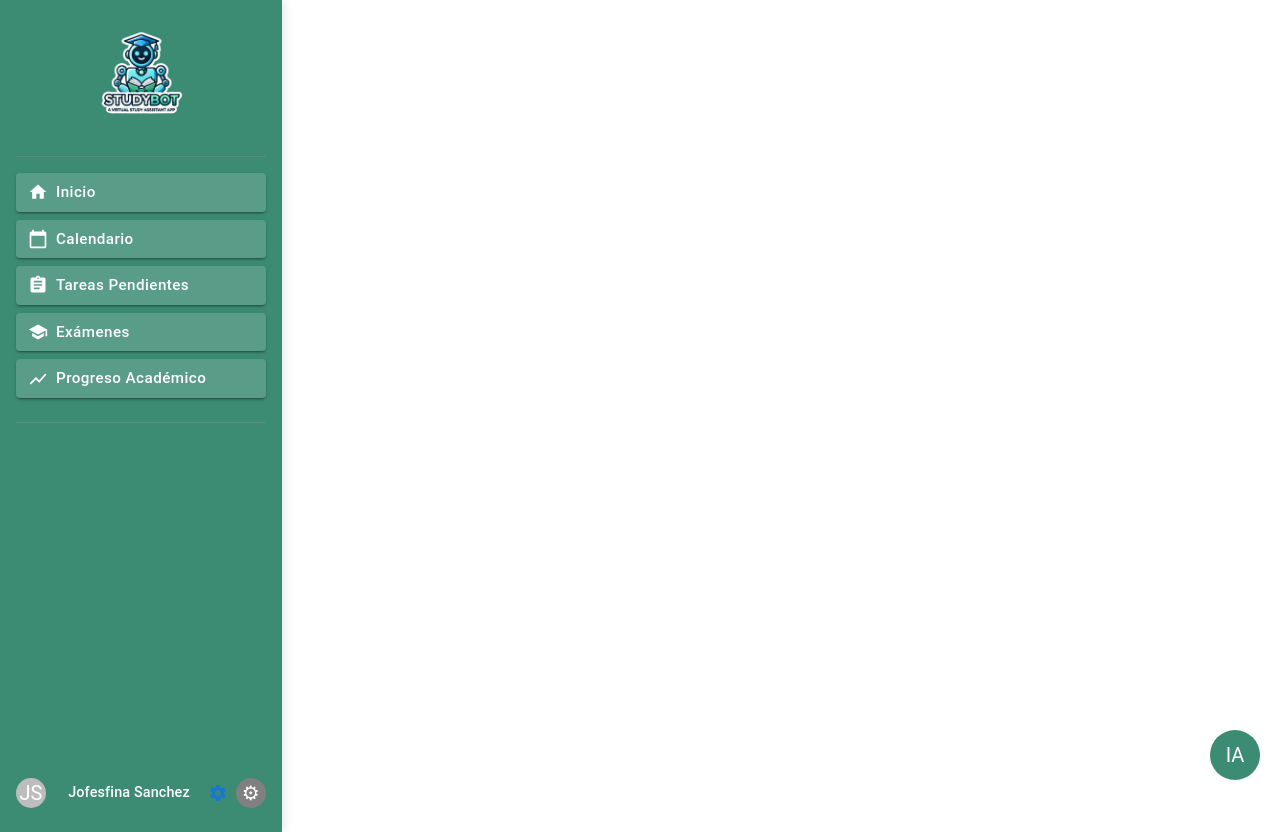
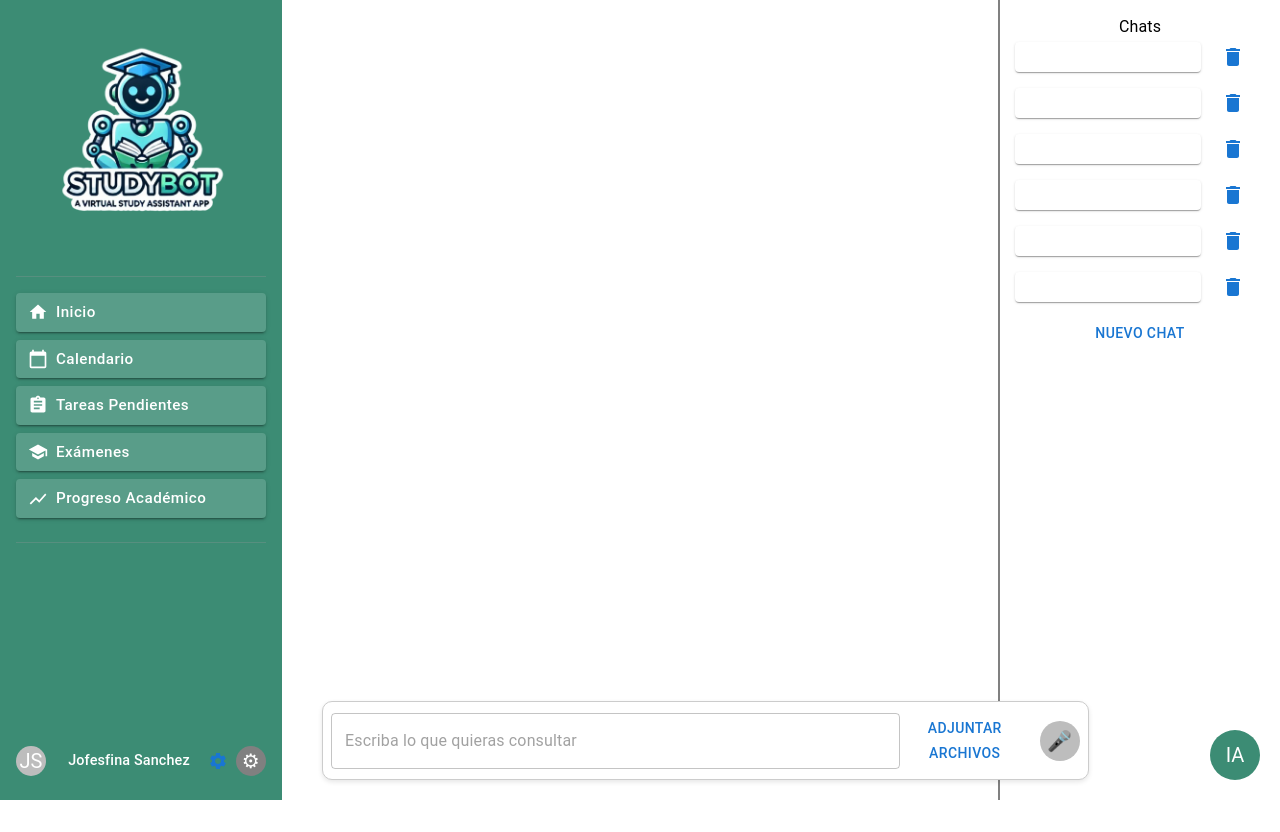
Before and after one commit to ElSenpaiSAMA/Proyecto_Study_Bot, a React (Create React App) app: page /chat in a window 1280 px wide. After the commit the page ends 800 px from the top, so only its background shows below. Built offline with nearby package versions, Linux system fonts and the light colour scheme.

Commit message:
CHATPAGE Y CAMBIO DE LOGO

```diff
--- a/src/frontend/App.js
+++ b/src/frontend/App.js
@@ -5,6 +5,7 @@ import SchedulePlanner from './pages/SchedulePlanner';
 import ToDoList from './pages/ToDoList';
 import ConfigPage from './pages/ConfigPage';
 import HomePage from './pages/HomePage';
+import ChatPage from './pages/ChatPage';
 import Sidebar from "./components/Sidebar";
 import IAButton from './components/IAButton';
 import { Home } from '@mui/icons-material';
@@ -13,19 +14,22 @@ function Layout() {
   const location = useLocation();
   const hideSidebar = location.pathname === "/";
   const hideIAButton = location.pathname === "/";
+  const hideIAButton2 = location.pathname === "/chat";
 
   return (
     <Box display="flex" height="100vh">
-      {!hideSidebar && <Sidebar />} {}
+      {!hideSidebar && <Sidebar />}
       <Box flexGrow={1}>
         <Routes>
-          <Route path="/" element={<LoginPage />} />
+           <Route path="/" element={<LoginPage />} />
           <Route path="/inicio" element={<HomePage />} />
           <Route path="/configuracion" element={<ConfigPage />} />
           <Route path="/planificador" element={<SchedulePlanner />} />
           <Route path="/tareas" element={<ToDoList />} />
+          <Route path="/chat" element={<ChatPage />} />
         </Routes>
-        {!hideIAButton && <IAButton />} {}
+        {!hideIAButton && <IAButton />}
+        {!hideIAButton2 && <IAButton />}
       </Box>
     </Box>
   );
--- a/src/frontend/components/IAButton.js
+++ b/src/frontend/components/IAButton.js
@@ -1,7 +1,10 @@
 import React from "react";
 import { Avatar } from "@mui/material";
+import { useNavigate } from "react-router-dom";
 
 const IAButton = () => {
+  const navigate = useNavigate();
+
   return (
     <Avatar
       sx={{
@@ -13,6 +16,7 @@ const IAButton = () => {
         height: 50,
         cursor: "pointer",
       }}
+      onClick={() => navigate("/chat")}
     >
       IA
     </Avatar>
--- a/src/frontend/components/Sidebar.js
+++ b/src/frontend/components/Sidebar.js
@@ -8,28 +8,24 @@ function Sidebar() {
     <Box
       sx={{
         width: 250,
-        bgcolor: "#3c8c74", // Un azul oscuro elegante para el fondo
+        bgcolor: "#3c8c74",
         display: "flex",
         flexDirection: "column",
         alignItems: "center",
         p: 2,
-        height: "100vh", // Para que ocupe toda la altura
-        boxShadow: "2px 0px 10px rgba(0, 0, 0, 0.1)", // Sombra sutil en el borde derecho
+        boxShadow: "2px 0px 10px rgba(0, 0, 0, 0.1)",
       }}
     >
-      {/* Logo */}
       <Box mb={2}>
-        <img src={logo} alt="StudyBot Logo" width={120} />
+        <img src={logo} alt="StudyBot Logo" width={240} height={240} />
       </Box>
 
-      {/* Divider para separación visual */}
       <Divider sx={{ bgcolor: "rgba(255, 255, 255, 0.2)", width: "100%", mb: 2 }} />
 
-      {/* Botones del Sidebar */}
       <Box display="flex" flexDirection="column" width="100%">
         <Button
           component={Link}
-          to="/"
+          to="/inicio"
           startIcon={<Home />}
           fullWidth
           variant="contained"
--- /dev/null
+++ b/src/frontend/pages/ChatPage.js
@@ -0,0 +1,44 @@
+import React from "react";
+import { Box, Typography, Paper, Button, Avatar, Divider, TextField } from "@mui/material";
+import "../styles/ChatPage.css";
+import { Delete } from "@mui/icons-material";
+
+const ChatPage = () => {
+  return (
+    <Box display="flex" height="100vh">
+
+      <Box flexGrow={1} className="chat-container">
+        <Box className="chat-box">
+          {[...Array(4)].map((_, index) => (
+            <Box key={index} className="chat-message">
+              <Avatar className="chat-avatar" />
+              <Paper className="chat-bubble" />
+            </Box>
+          ))}
+        </Box>
+
+        <Box className="chat-list">
+          <Typography className="chat-title">Chats</Typography>
+          {[...Array(6)].map((_, index) => (
+            <Box key={index} className="chat-item">
+              <Paper className="chat-preview" />
+              <Button className="delete-button">
+                <Delete />
+              </Button>
+            </Box>
+          ))}
+          <Button className="new-chat-button">Nuevo Chat</Button>
+        </Box>
+
+        <Box className="message-bar">
+          <TextField fullWidth placeholder="Escriba lo que quieras consultar" variant="outlined" className="input-field" />
+          <Button className="attach-button">Adjuntar Archivos</Button>
+          <Avatar className="mic-button">🎤</Avatar>
+        </Box>
+      </Box>
+
+    </Box>
+  );
+};
+
+export default ChatPage;
--- a/src/frontend/pages/HomePage.js
+++ b/src/frontend/pages/HomePage.js
@@ -6,8 +6,6 @@ import '../styles/HomePage.css';
 const HomePage = () => {
   return (
     <Box display="flex" height="100vh">
-      <Sidebar />
-
       <Box flexGrow={1} p={3} bgcolor="#fff">
         <Typography variant="h4" sx={{ borderBottom: "2px solid black", pb: 1 }}>
           Inicio
--- /dev/null
+++ b/src/frontend/styles/ChatPage.css
@@ -0,0 +1,124 @@
+/* Contenedor principal del chat */
+.chat-container {
+    display: flex;
+    flex-grow: 1;
+    position: relative;
+    background-color: white;
+}
+
+/* Área de conversación */
+.chat-box {
+    flex-grow: 1;
+    padding: 20px;
+    display: flex;
+    flex-direction: column;
+    gap: 15px;
+    justify-content: flex-end; /* Asegura que los mensajes aparezcan en la parte inferior */
+}
+
+.chat-message {
+    display: none; /* Oculta los mensajes hasta que se envíen */
+}
+
+.chat-avatar {
+    width: 40px;
+    height: 40px;
+}
+
+.chat-bubble {
+    max-width: 60%;
+    padding: 10px;
+    background-color: #6BB29D;
+    border-radius: 15px;
+    word-wrap: break-word;
+}
+
+/* Lista de chats */
+.chat-list {
+    width: 250px;
+    border-left: 2px solid gray;
+    padding: 15px;
+    display: flex;
+    flex-direction: column;
+    align-items: center;
+}
+
+.chat-title {
+    font-size: 18px;
+    font-weight: bold;
+    margin-bottom: 10px;
+}
+
+.chat-item {
+    display: flex;
+    align-items: center;
+    justify-content: space-between;
+    width: 100%;
+    margin-bottom: 10px;
+}
+
+.chat-preview {
+    width: 80%;
+    height: 30px;
+    background-color: lightgray;
+    border-radius: 10px;
+}
+
+.delete-button {
+    color: red;
+    cursor: pointer;
+}
+
+.new-chat-button {
+    background-color: lightblue;
+    border-radius: 10px;
+    padding: 5px 10px;
+    margin-top: 10px;
+    cursor: pointer;
+}
+
+.message-bar {
+    position: absolute;
+    bottom: 20px;
+    left: 40px;
+    right: 20px;
+    display: flex;
+    align-items: center;
+    background-color: white;
+    padding: 8px;
+    border-radius: 10px;
+    border: 1px solid #ccc;
+    box-shadow: 0px 2px 5px rgba(0, 0, 0, 0.1);
+    width: 75%;
+}
+
+.input-field {
+    flex-grow: 1;
+    background-color: white;
+    border: none;
+    border-radius: 5px;
+    padding: 8px;
+    font-size: 14px;
+    outline: none;
+}
+
+.attach-button {
+    margin-left: 10px;
+    background-color: white;
+    border: none;
+    cursor: pointer;
+    padding: 5px;
+}
+
+.mic-button {
+    margin-left: 10px;
+    background-color: #3c8c74;
+    width: 35px;
+    height: 35px;
+    color: white;
+    border-radius: 50%;
+    display: flex;
+    align-items: center;
+    justify-content: center;
+    cursor: pointer;
+}
--- a/src/frontend/styles/ConfigPage.css
+++ b/src/frontend/styles/ConfigPage.css
@@ -1,28 +1,26 @@
 .config-container {
     display: flex;
     flex-direction: column;
-    padding: 40px;
+    padding: 20px;
     background-color: white;
     border-radius: 20px;
     box-shadow: 0px 4px 12px rgba(0, 0, 0, 0.1);
-    height: 100vh; /* Ocupa toda la altura de la pantalla */
-    width: 100%;  /* Ocupa todo el ancho de la pantalla */
-    box-sizing: border-box; /* Para que el padding no afecte el tamaño total */
+    width: 100%;
+    box-sizing: border-box;
 }
 
-
 .config-title {
-    font-size: 28px;
+    font-size: 24px;
     font-weight: bold;
     border-bottom: 2px solid black;
-    padding-bottom: 10px;
+    padding-bottom: 6px;
     color: #333333;
-    margin-bottom: 20px;
+    margin-bottom: 10px;
 }
 
 .config-section {
-    margin-top: 20px;
-    padding: 20px;
+    margin-top: 10px;
+    padding: 12px;
     border-bottom: 1px solid lightgray;
     background-color: #f9f9f9;
     border-radius: 8px;
@@ -31,45 +29,29 @@
 .config-item {
     display: flex;
     align-items: center;
-    gap: 15px;
-    margin-top: 10px;
+    gap: 10px;
+    margin-top: 6px;
     flex-wrap: wrap;
 }
 
 .config-select, .config-input {
-    width: 250px;
-    padding: 8px;
+    width: 200px;
+    padding: 6px;
     border: 1px solid #ccc;
     border-radius: 8px;
     font-size: 16px;
     transition: border-color 0.3s;
 }
 
-.config-select:hover, .config-input:hover {
-    border-color: #64B297;
-}
-
 .config-button {
-    height: 40px;
-    padding: 0 20px;
+    height: 30px;
+    padding: 0 15px;
     border-radius: 8px;
     font-size: 16px;
     font-weight: 600;
     background-color: #64B297;
     color: white;
     transition: background-color 0.3s ease;
-}
-
-.config-button:hover {
-    background-color: #4b9573;
-}
-
-.config-avatar {
-    display: flex;
-    flex-direction: column;
-    align-items: center;
-    gap: 10px;
-    margin-top: 20px;
 }
 
 .config-avatar img {
@@ -79,51 +61,13 @@
 
 .config-actions {
     display: left;
-    margin-top: 30px;
-    gap: 10px;
+    margin-top: 15px;
+    gap: 8px;
 }
 
 .config-actions button {
-    padding: 10px 20px;
+    padding: 6px 16px;
     border-radius: 8px;
     font-size: 16px;
     font-weight: bold;
 }
-
-.config-actions button.save {
-    background-color: #64B297;
-    color: white;
-}
-
-.config-actions button.cancel {
-    background-color: #F44336;
-    color: white;
-}
-
-.config-actions button:hover {
-    opacity: 0.9;
-}
-
-.config-item input[type="color"] {
-    width: 40px;
-    height: 40px;
-    border: none;
-    cursor: pointer;
-    border-radius: 8px;
-    box-shadow: 0px 2px 4px rgba(0, 0, 0, 0.1);
-}
-
-.config-item label {
-    font-size: 16px;
-    font-weight: bold;
-    color: #333;
-    flex: 1;
-}
-
-.config-avatar {
-    display: flex;
-    flex-direction: column;
-    align-items: center;
-    gap: 10px;
-    margin-top: 20px;
-}
```
Also changed, not shown: src/frontend/pages/ConfigPage.js (+10 -10 lines).
